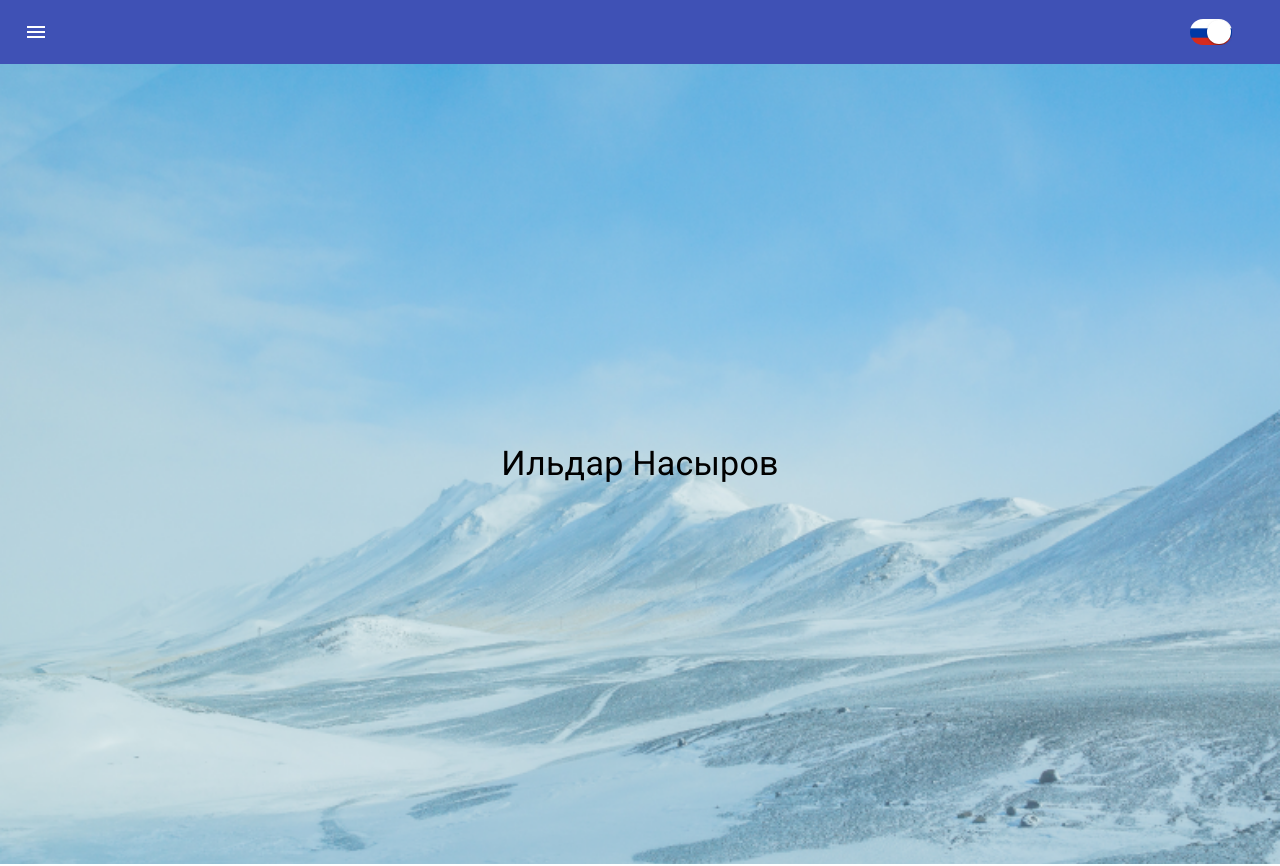
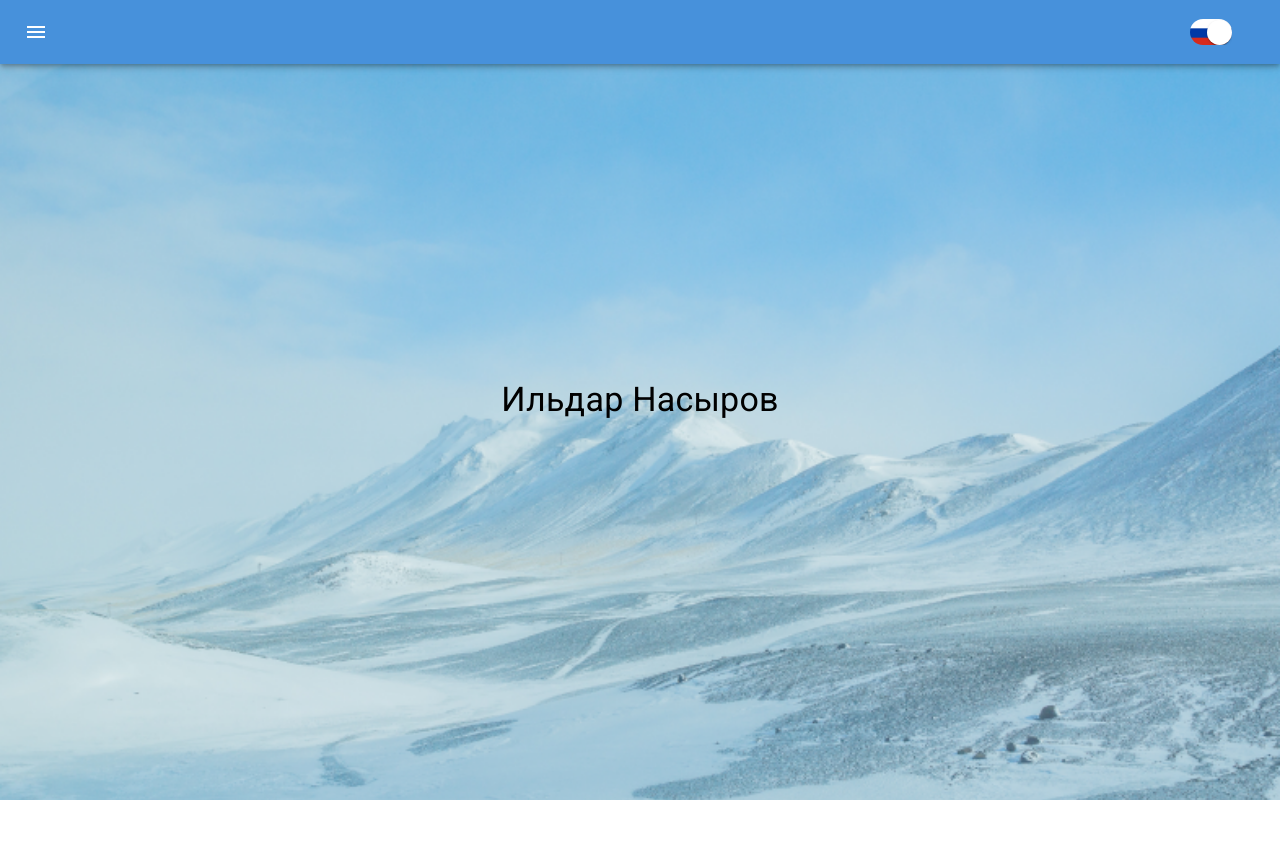
Before and after one commit to buugaaga/buugaaga.github.io, a React (Create React App) app: page / in a window 1280 px wide. Shown: the top 866 px of the page. Built offline with nearby package versions, Linux system fonts and the light colour scheme.

Commit message:
Change navigation views

```diff
--- a/src/components/Home/First.js
+++ b/src/components/Home/First.js
@@ -6,9 +6,6 @@ import { useProgressiveImage } from '../../hooks/useProgressiveImage'
 
 import natureBg from '../../images/nature.png'
 import natureMinBg from '../../images/natureMin.png'
-
-import enText from '../../translations/translations.json'
-import ruText from '../../translations/translations-ru.json'
 
 export const First = ({text}) => {
 
--- a/src/components/Navigation/LanguageSwitch.js
+++ b/src/components/Navigation/LanguageSwitch.js
@@ -16,6 +16,7 @@ const useStyles = makeStyles((theme) => ({
   },
   switchBase: {
     padding: 1,
+
     '& + $track': {
       backgroundImage: `url(${ukLogo})`,
       backgroundSize: 'cover',
@@ -27,24 +28,18 @@ const useStyles = makeStyles((theme) => ({
         backgroundImage: `url(${ruLogo})`,
         opacity: 1,
         border: 'none',
-      },
-    },
-    '& $focusVisible $thumb': {
-      color: '#52d869',
-      border: '6px solid #fff',
-    },
+      }
+    }
   },
   thumb: {
-    width: 24,
-    height: 24,
-    backgroundColor: theme.palette.common.white
+    width: 25,
+    height: 25,
+    backgroundColor: theme.palette.common.white,
   },
   track: {
     borderRadius: 26 / 2,
-    border: `1px solid ${theme.palette.grey[400]}`,
     backgroundColor: theme.palette.grey[50],
     opacity: 1,
-    // transition: theme.transitions.create(['background-color', 'border']),
   },
   checked: {},
   focusVisible: {},
--- a/src/components/Navigation/MainNavigation.js
+++ b/src/components/Navigation/MainNavigation.js
@@ -23,6 +23,9 @@ import { makeStyles } from '@material-ui/styles';
 // import fccIcon from '../images/fcc.svg'
 
 const useStyle = makeStyles( (theme) => ({
+  root: {
+    backgroundColor: '#4791db'
+  },
   between: {
     justifyContent: 'space-between'
   },
@@ -82,7 +85,7 @@ export const MainNavigation = ({setLanguage, ru}) => {
 
   return (
 
-      <AppBar position="static">
+      <AppBar  className={classes.root}>
         <Toolbar className={classes.between}>
           <IconButton onClick={toggleDrawer('top', true) }  aria-label="menu" edge="start">
             <MenuIcon className={classes.pallete} />
```
